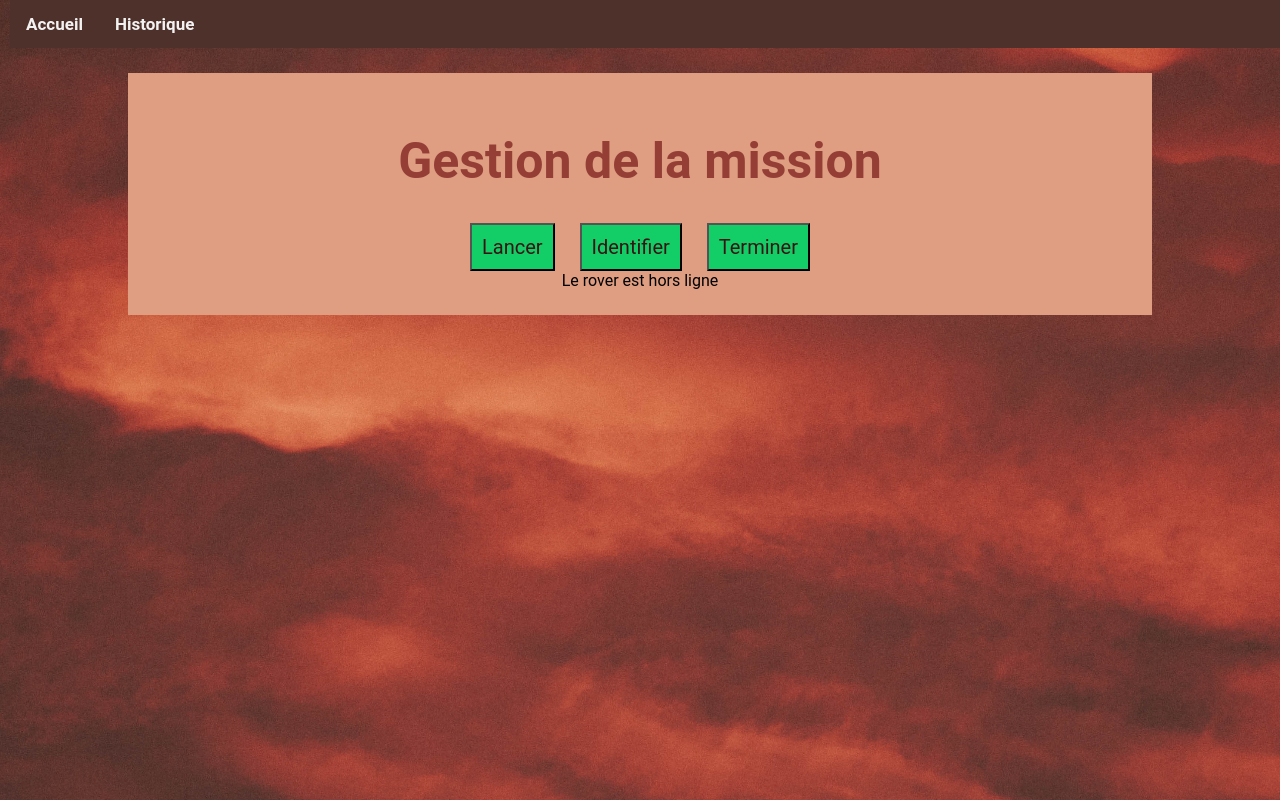
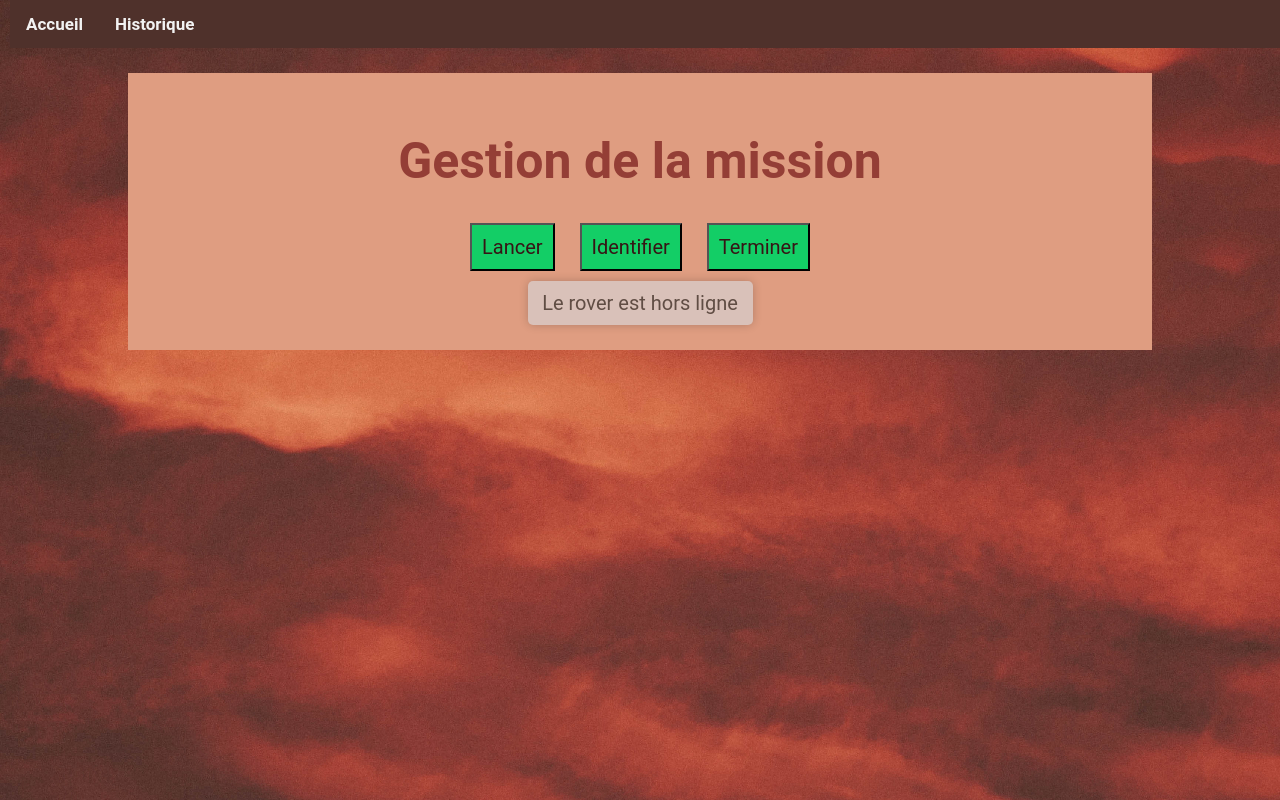
Before and after one commit to daviddeblas/exploration-system, a Vue app in the folder groundstation/website/: page / in a window 1280 px wide. Built offline with nearby package versions, Linux system fonts and the light colour scheme; no server answers.

Commit message:
Ajout du CSS pour un meilleur visuel du statut des robots

```diff
--- a/groundstation/website/src/views/Home.vue
+++ b/groundstation/website/src/views/Home.vue
@@ -46,10 +46,9 @@ socket.on("robot_state", (in_mission) => {
       <button class="btn" @click="identify">Identifier</button>
       <button class="btn" @click="finish">Terminer</button>
     </div>
-    <div>
-    <span>Le rover est {{ reactive_state.status }} </span>
-  </div>
-
+    <div >
+    <span class="robot_state">Le rover est {{ reactive_state.status }} </span>
+    </div>
   </div>
 </template>
 
@@ -83,4 +82,24 @@ socket.on("robot_state", (in_mission) => {
   color: rgb(55, 21, 21);
   cursor: pointer;
 }
+.btn:hover {
+  background-color: #0e9f4f;
+}
+.robot_state {
+  margin-top: 10px;
+  font-size: 20px;
+  background-color: #d9c1b9;
+  color: #604d44;
+  padding: 10px;
+  border-radius: 5px;
+  box-shadow: 0px 0px 10px rgba(0, 0, 0, 0.2);
+  width: 225px;
+  text-align: center;
+  position: relative;
+  overflow: hidden;
+}
+
+span {
+  display: block;
+}
 </style>
```
